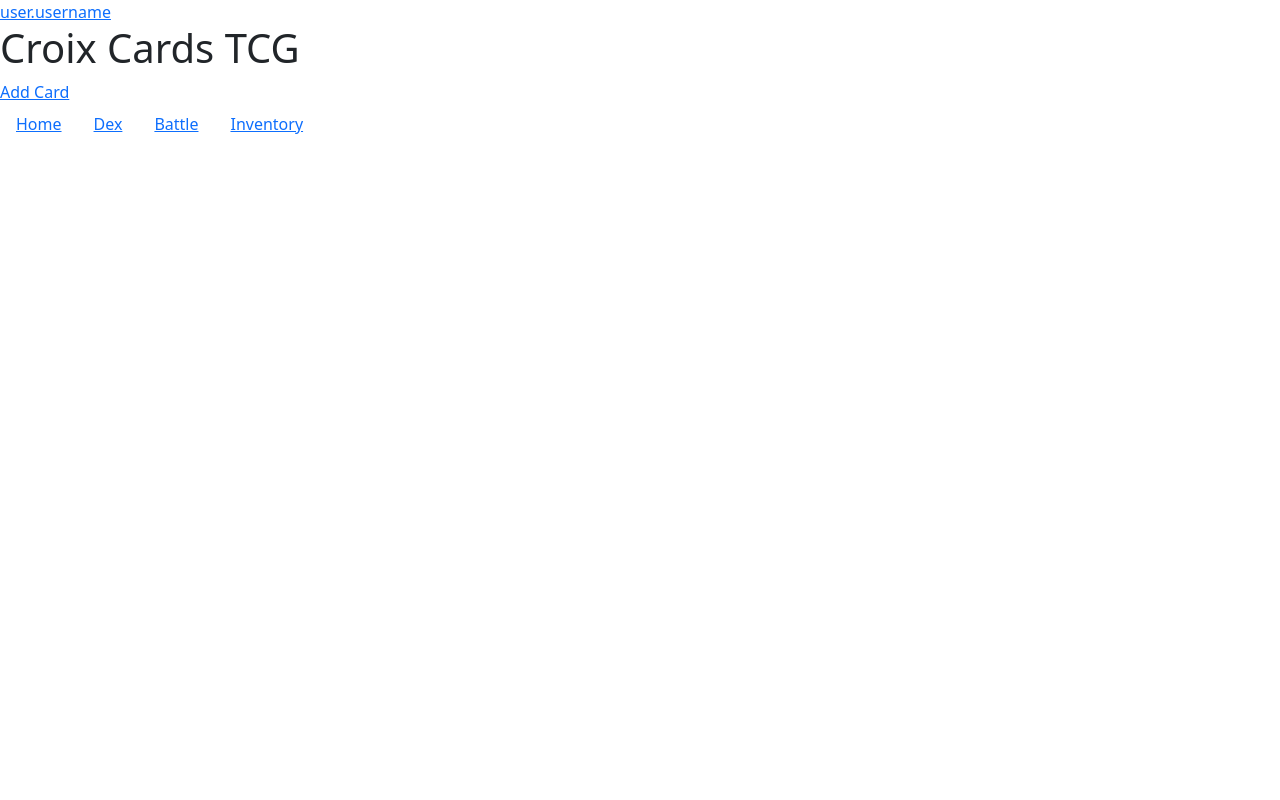
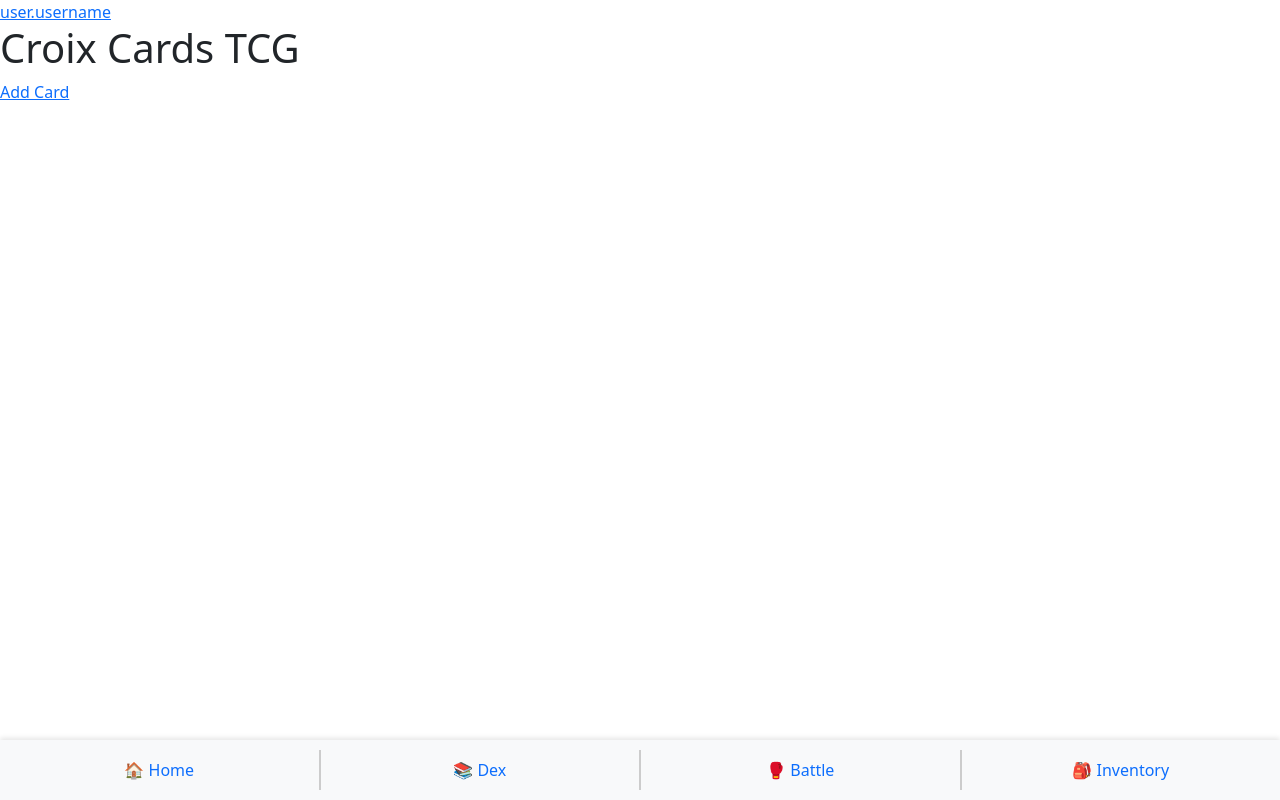
Before and after one commit to dbchristenson/croix-cards, a Django app: page /home/ in a window 1280 px wide. Run offline with Django 5.2, Linux system fonts and the light colour scheme; the visitor is signed in with stand-in values (Sample User, id 1).

Commit message:
migrations and main page nav bar

```diff
--- /dev/null
+++ b/ccsite/static/css/base.css
@@ -0,0 +1,36 @@
+html,
+body {
+    height: 100%;
+    /* Ensure full height */
+    margin: 0;
+}
+
+.nav-link {
+    font-size: 16px;
+}
+
+.nav-item {
+    border-left: 2px solid #ccc;
+}
+
+.nav-item:first-child {
+    border-left: none;
+}
+
+.base-footer {
+    background-color: #f8f9fa;
+    /* Light gray */
+    padding: 10px 0;
+    text-align: center;
+    box-shadow: 0 -2px 5px rgba(0, 0, 0, 0.1);
+    /* Optional shadow */
+    margin-top: auto;
+    /* Push the footer to the bottom */
+}
+
+.wrapper {
+    display: flex;
+    flex-direction: column;
+    min-height: 100vh;
+    /* Ensure the wrapper takes up the full viewport */
+}
--- a/ccsite/templates/base.html
+++ b/ccsite/templates/base.html
@@ -7,10 +7,11 @@
     <meta name="viewport" content="width=device-width, initial-scale=1.0">
     <title>{% block title %}CCTCG{% endblock %}</title>
     <link href="https://cdn.jsdelivr.net/npm/bootstrap@5.3.0/dist/css/bootstrap.min.css" rel="stylesheet">
-    <link rel="stylesheet" href="{% static 'css/main.css' %}">
+    <link rel="stylesheet" href="{% static 'css/base.css' %}">
 </head>
 
 <body>
+    <div class="wrapper">
         <header>
             {% if user.is_authenticated %}
             <a href="/profile">user.username</a>
@@ -23,23 +24,22 @@
             {% endblock %}
         </main>
         <footer class="base-footer">
-        <nav class="nav nav-pills nav-justified">
             <ol class="nav nav-pills nav-justified">
-                <li class="nav-link">
-                    <a href="home">Home</a>
+                <li class="nav-item">
+                    <a href="home" class="nav-link">🏠 Home</a>
                 </li>
-                <li class="nav-link">
-                    <a href="dex">Dex</a>
+                <li class="nav-item">
+                    <a href="dex" class="nav-link">📚 Dex</a>
                 </li>
-                <li class="nav-link">
-                    <a href="battle">Battle</a>
+                <li class="nav-item">
+                    <a href="battle" class="nav-link">🥊 Battle</a>
                 </li>
-                <li class="nav-link">
-                    <a href="inventory">Inventory</a>
+                <li class="nav-item">
+                    <a href="inventory" class="nav-link">🎒 Inventory</a>
                 </li>
             </ol>
-        </nav>
         </footer>
+    </div>
 </body>
 
 </html>
```
Also changed, not shown: ccsite/ccapp/migrations/0006_user_available_packs_user_last_refresh.py (added). Lines whose indentation alone changed are shown as unchanged.
